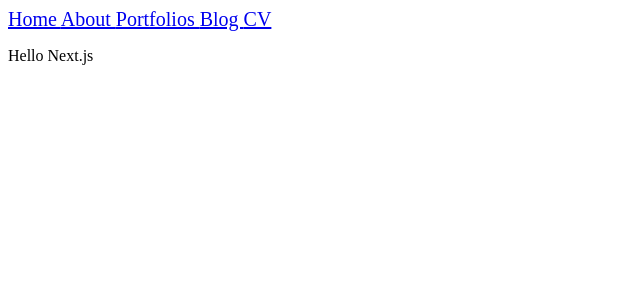
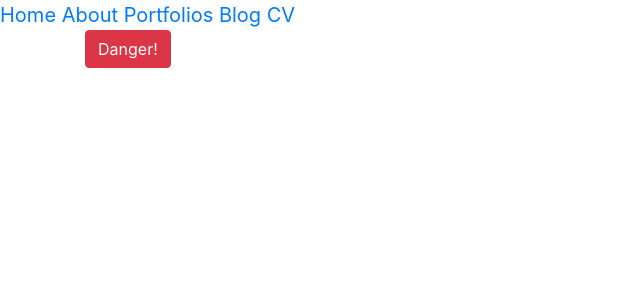
Before and after one commit to Jayce77/ReactBlog_NextJS, a Next.js app: page / in a window 1280 px wide. Shown: the top 300 px of the page, without its empty margins (0-640 px from the left). Built offline with nearby package versions, Linux system fonts and the light colour scheme; no server answers.

Commit message:
Added reactstrap for bootstrap components

```diff
--- a/next.config.js
+++ b/next.config.js
@@ -1,3 +1,6 @@
 // next.config.js
 const withSass = require('@zeit/next-sass')
+const withCss = require('@zeit/next-css')
+
 module.exports = withSass()
+module.exports = withCss()
--- a/package.json
+++ b/package.json
@@ -20,13 +20,16 @@
   },
   "homepage": "https://github.com/Jayce77/ReactBlog_NextJS#readme",
   "dependencies": {
+    "@zeit/next-css": "^1.0.1",
     "@zeit/next-sass": "^1.0.1",
     "axios": "^0.18.0",
+    "bootstrap": "^4.3.1",
     "express": "^4.16.4",
     "next": "^7.0.2",
     "next-routes": "^1.4.2",
     "node-sass": "^4.11.0",
     "react": "^16.7.0",
-    "react-dom": "^16.7.0"
+    "react-dom": "^16.7.0",
+    "reactstrap": "^7.1.0"
   }
 }
--- a/pages/index.js
+++ b/pages/index.js
@@ -1,33 +1,25 @@
 import React from 'react'
 import BaseLayout from '../components/layouts/base-layout'
-import axios from 'axios'
+import { Button, Container } from 'reactstrap'
+import 'bootstrap/dist/css/bootstrap.min.css'
 
 class Index extends React.Component {
-
-  static async getInitialProps() {
-    let userData = {}
-
-    try {
-      const response = await axios.get('https://jsonplaceholder.typicode.com/todos/1')
-      userData = response.data
-    } catch(err) {
-      console.log(err)
-    }
-    return { userData }
-  }
 
   constructor(props) {
     super(props);
   }
 
   render() {
-    const intialData = this.props.userData
-    console.log(intialData)
 
     return(
       <div>
         <BaseLayout>
-          <p>Hello Next.js</p>
+          <Container>
+            <Button
+              color="danger">
+              Danger!
+            </Button>
+          </Container>
         </BaseLayout>
       </div>
     )
```
Also changed, not shown: 1 other file (tests, documents, lock files or other folders).
